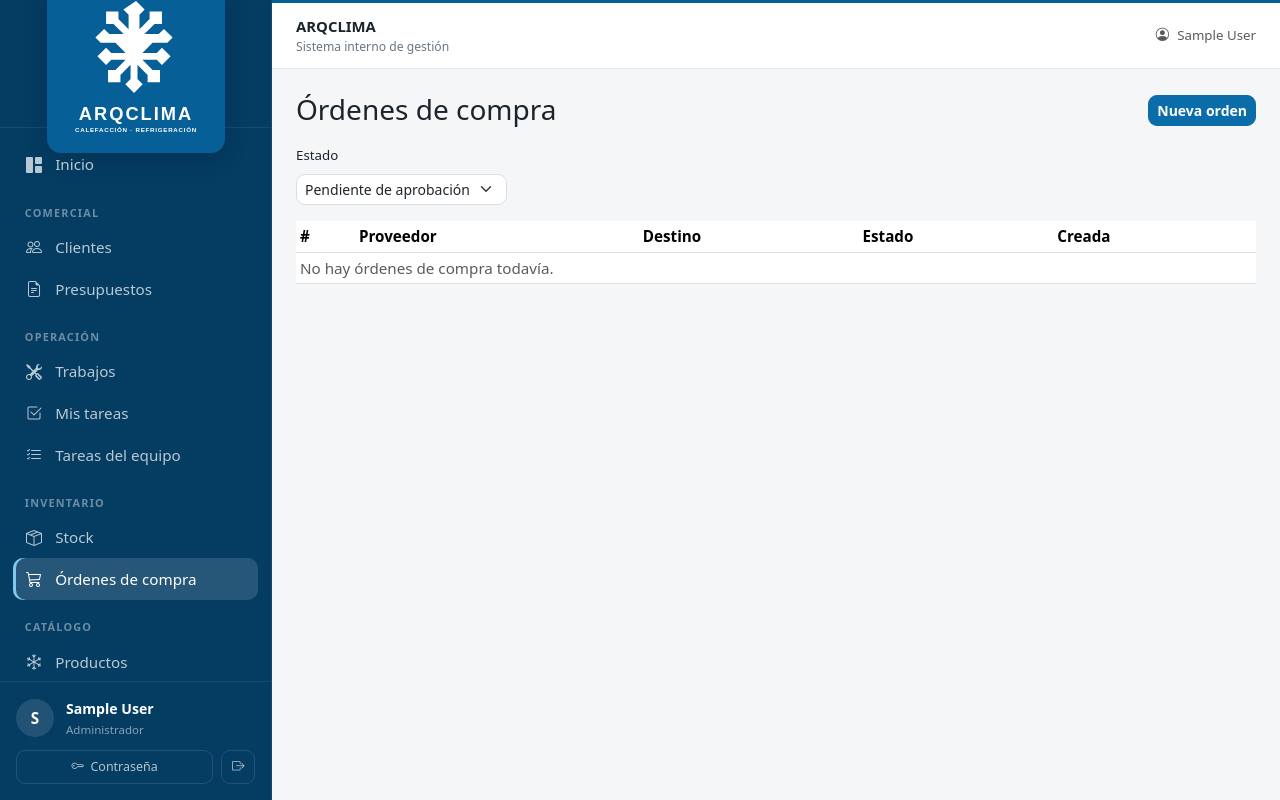
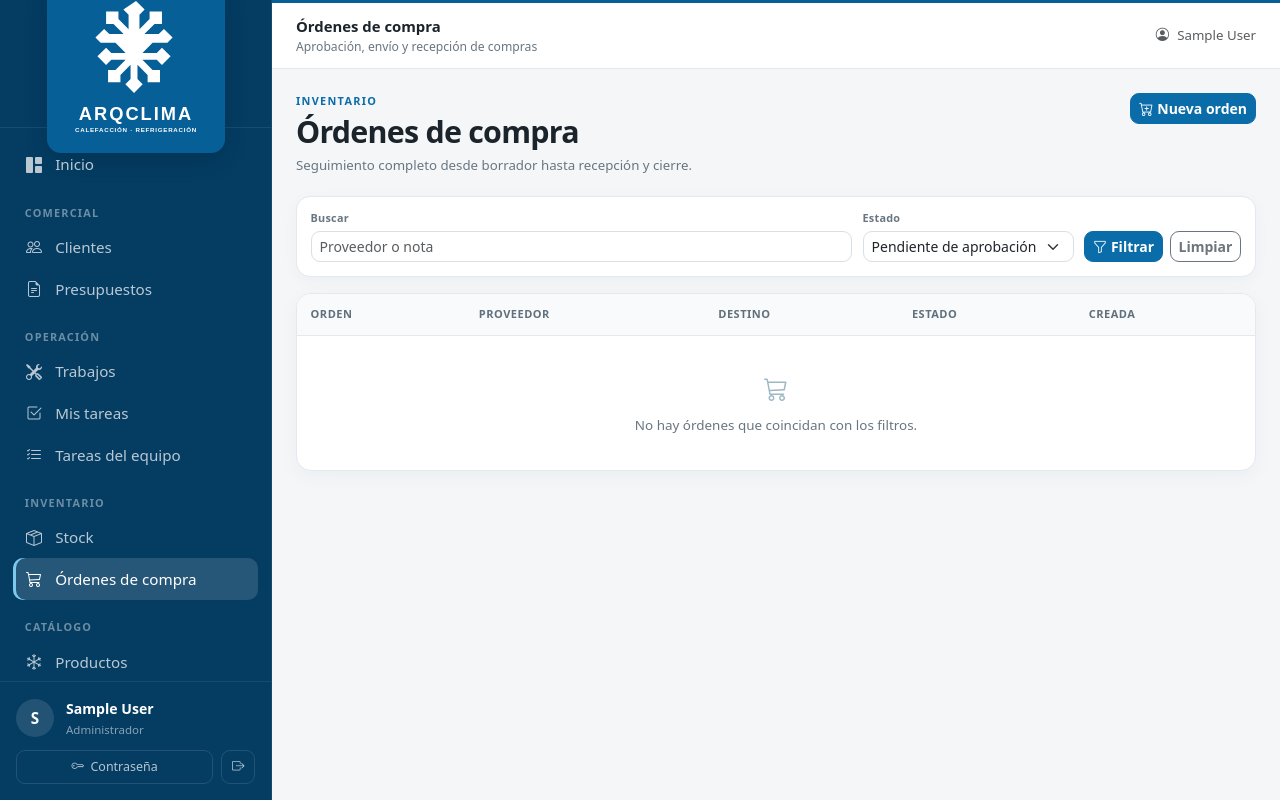
Before and after one commit to nicolasventin/arqclima, a Django app: page /compras/?estado=pendiente_aprobacion in a window 1280 px wide. Run offline with Django 5.2, Linux system fonts and the light colour scheme; a user stored in the database is signed in; tables that the repository leaves empty hold one stand-in row (values such as "Sample post"); parts of the project's set-up code (start-up, migrations or seed data) failed here and were passed over.

Commit message:
Etapa 11C: moderniza listado de órdenes de compra

```diff
--- a/apps/purchasing/templates/purchasing/orden_list.html
+++ b/apps/purchasing/templates/purchasing/orden_list.html
@@ -1,31 +1,54 @@
 {% extends "base.html" %}
 
 {% block title %}Órdenes de compra — ARQCLIMA{% endblock %}
+{% block page_heading %}Órdenes de compra{% endblock %}
+{% block page_subheading %}Aprobación, envío y recepción de compras{% endblock %}
 
 {% block content %}
-<div class="d-flex justify-content-between align-items-center mb-3">
-    <h1 class="h3 mb-0">Órdenes de compra</h1>
+<div class="page-heading">
+    <div class="page-heading-copy">
+        <div class="page-heading-kicker">Inventario</div>
+        <h1>Órdenes de compra</h1>
+        <p>Seguimiento completo desde borrador hasta recepción y cierre.</p>
+    </div>
+    <div class="page-actions">
         {% if perms.purchasing.add_ordendecompra %}
-    <a href="{% url 'purchasing:nueva' %}" class="btn btn-sm btn-primary">Nueva orden</a>
+        <a href="{% url 'purchasing:nueva' %}" class="btn btn-primary btn-sm">
+            <i class="bi bi-cart-plus me-1"></i>Nueva orden
+        </a>
         {% endif %}
     </div>
+</div>
 
-<form method="get" class="row g-2 align-items-end mb-3" style="max-width: 400px;">
-    <div class="col-auto">
-        <label class="form-label small">Estado</label>
-        <select name="estado" class="form-select form-select-sm" onchange="this.form.submit()">
+<form method="get" class="filter-bar">
+    <div class="filter-field filter-field-search">
+        <label for="orden-q">Buscar</label>
+        <input id="orden-q" type="text" name="q" value="{{ request.GET.q }}"
+               class="form-control form-control-sm" placeholder="Proveedor o nota">
+    </div>
+    <div class="filter-field">
+        <label for="orden-estado">Estado</label>
+        <select id="orden-estado" name="estado" class="form-select form-select-sm">
             <option value="">Todos</option>
             {% for valor, etiqueta in estados %}
             <option value="{{ valor }}" {% if request.GET.estado == valor %}selected{% endif %}>{{ etiqueta }}</option>
             {% endfor %}
         </select>
     </div>
+    <div class="filter-actions">
+        <button type="submit" class="btn btn-sm btn-primary"><i class="bi bi-funnel me-1"></i>Filtrar</button>
+        {% if request.GET.q or request.GET.estado %}
+        <a href="{% url 'purchasing:lista' %}" class="btn btn-sm btn-outline-secondary">Limpiar</a>
+        {% endif %}
+    </div>
 </form>
 
-<table class="table table-sm table-hover bg-white">
+<div class="data-panel">
+    <div class="table-responsive">
+        <table class="table data-table table-hover">
             <thead>
                 <tr>
-            <th>#</th>
+                    <th>Orden</th>
                     <th>Proveedor</th>
                     <th>Destino</th>
                     <th>Estado</th>
@@ -35,19 +58,32 @@
             <tbody>
                 {% for orden in ordenes %}
                 <tr>
-            <td><a href="{% url 'purchasing:detalle' orden.pk %}">#{{ orden.numero }}</a></td>
-            <td>{{ orden.proveedor }}</td>
+                    <td><a class="table-link" href="{% url 'purchasing:detalle' orden.pk %}">#{{ orden.numero }}</a></td>
+                    <td><span class="table-primary-text">{{ orden.proveedor }}</span></td>
                     <td>{{ orden.get_deposito_destino_display }}</td>
                     <td>
-                <span class="badge {% if orden.estado == 'cancelada' or orden.estado == 'rechazada' %}bg-danger{% elif orden.estado == 'recepcion_parcial' %}bg-warning text-dark{% elif orden.estado == 'recibida' %}bg-success{% elif orden.estado == 'cerrada' %}bg-dark{% elif orden.estado == 'enviada' %}bg-primary{% else %}bg-secondary{% endif %}">
-                    {{ orden.get_estado_display }}
-                </span>
+                        {% if orden.estado == "cancelada" or orden.estado == "rechazada" %}
+                        <span class="status-pill status-pill-danger">{{ orden.get_estado_display }}</span>
+                        {% elif orden.estado == "recepcion_parcial" or orden.estado == "pendiente_aprobacion" %}
+                        <span class="status-pill status-pill-warning">{{ orden.get_estado_display }}</span>
+                        {% elif orden.estado == "recibida" %}
+                        <span class="status-pill status-pill-success">{{ orden.get_estado_display }}</span>
+                        {% elif orden.estado == "cerrada" %}
+                        <span class="status-pill status-pill-dark">{{ orden.get_estado_display }}</span>
+                        {% elif orden.estado == "enviada" or orden.estado == "aprobada" %}
+                        <span class="status-pill status-pill-info">{{ orden.get_estado_display }}</span>
+                        {% else %}
+                        <span class="status-pill status-pill-neutral">{{ orden.get_estado_display }}</span>
+                        {% endif %}
                     </td>
                     <td>{{ orden.creado_en|date:"d/m/Y" }}</td>
                 </tr>
                 {% empty %}
-        <tr><td colspan="5" class="text-muted">No hay órdenes de compra todavía.</td></tr>
+                <tr><td colspan="5" class="empty-table"><i class="bi bi-cart3"></i>No hay órdenes que coincidan con los filtros.</td></tr>
                 {% endfor %}
             </tbody>
         </table>
+    </div>
+</div>
+{% include "includes/pagination.html" %}
 {% endblock %}
```
Lines whose indentation alone changed are shown as unchanged.
